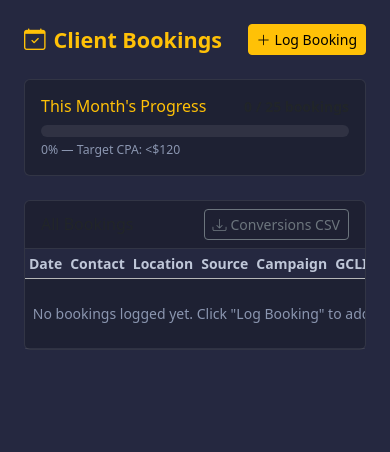
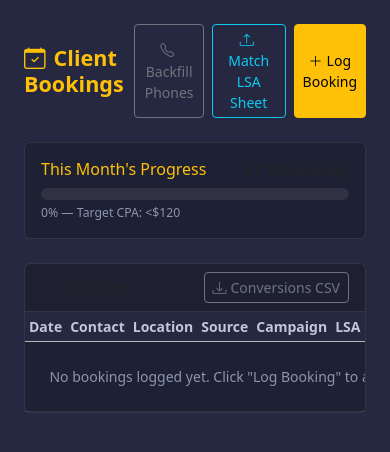
Before and after one commit to turboboom-stack/archangel-dashboard, a Flask app: page /bookings in a window 390 px wide. Shown: the part 57-509 px from the top of the page. Run offline with Flask 3, Linux system fonts and the light colour scheme; data comes from the database, SQL or seed files in the repository; data that the repository does not hold is empty.

Commit message:
Add phone backfill, LSA phone matching, and booking table improvements
- Backfill Phones button: pulls primary_phone_number from Clio for all 68 existing contacts
- Match LSA Sheet: upload Google Local Services CSV, matches by normalized phone number,
  tags bookings with lsa_lead_id and lsa_charged status
- ClioBooking gains lsa_lead_id and lsa_charged columns with startup migration
- Bookings table: LSA match column, phone/email under contact name, accessible markup

Co-Authored-By: Claude Sonnet 4.6 <noreply@anthropic.com>

```diff
--- a/app.py
+++ b/app.py
@@ -20,7 +20,13 @@ with app.app_context():
     from sqlalchemy import text
     with db.engine.connect() as _conn:
         _existing = {row[1] for row in _conn.execute(text("PRAGMA table_info(clio_bookings)"))}
-        for _col, _typedef in [("gclid", "VARCHAR(256)"), ("email", "VARCHAR(256)"), ("phone", "VARCHAR(64)")]:
+        for _col, _typedef in [
+            ("gclid",       "VARCHAR(256)"),
+            ("email",       "VARCHAR(256)"),
+            ("phone",       "VARCHAR(64)"),
+            ("lsa_lead_id", "VARCHAR(128)"),
+            ("lsa_charged", "BOOLEAN"),
+        ]:
             if _col not in _existing:
                 _conn.execute(text(f"ALTER TABLE clio_bookings ADD COLUMN {_col} {_typedef}"))
         _conn.commit()
@@ -420,6 +426,132 @@ def generate_summary():
     return jsonify({"ok": True, "summary": text})
 
 
+@app.route("/api/bookings/backfill-phones", methods=["POST"])
+def backfill_phones():
+    from connectors.clio_connector import _paginate
+    import re
+
+    # Collect clio contact IDs that need a phone
+    missing = (
+        db.session.query(ClioBooking)
+        .filter(ClioBooking.clio_id.isnot(None), ClioBooking.phone.is_(None))
+        .all()
+    )
+    if not missing:
+        return jsonify({"ok": True, "updated": 0, "message": "All bookings already have phones"})
+
+    # Build a lookup: numeric_contact_id → booking row
+    id_map = {}
+    for b in missing:
+        if b.clio_id and b.clio_id.startswith("contact-"):
+            id_map[b.clio_id.replace("contact-", "")] = b
+
+    updated = 0
+    errors = []
+    for contact in _paginate("contacts", {
+        "fields": "id,primary_phone_number",
+        "order":  "id(desc)",
+        "limit":  200,
+    }):
+        cid = str(contact.get("id", ""))
+        if cid not in id_map:
+            continue
+        raw_phone = contact.get("primary_phone_number") or ""
+        if raw_phone:
+            id_map[cid].phone = raw_phone
+            updated += 1
+        if updated >= len(id_map):
+            break  # found all we needed
+
+    db.session.commit()
+    return jsonify({"ok": True, "updated": updated, "total_missing": len(missing)})
+
+
+def _normalize_phone(raw):
+    """Strip all non-digits, return last 10 digits (US numbers)."""
+    digits = re.sub(r"\D", "", str(raw or ""))
+    return digits[-10:] if len(digits) >= 10 else digits
+
+
+@app.route("/api/lsa/upload", methods=["POST"])
+def upload_lsa():
+    import csv, io, re
+
+    f = request.files.get("lsa_file")
+    if not f:
+        return jsonify({"error": "No file provided"}), 400
+
+    content = f.read().decode("utf-8-sig")  # strip BOM if present
+    reader = csv.DictReader(io.StringIO(content))
+    headers = [h.strip().lower() for h in (reader.fieldnames or [])]
+
+    # Detect phone column — LSA exports use various names
+    phone_col = next(
+        (h for h in reader.fieldnames or []
+         if any(k in h.lower() for k in ["phone", "caller", "number", "tel"])),
+        None,
+    )
+    lead_id_col = next(
+        (h for h in reader.fieldnames or []
+         if any(k in h.lower() for k in ["lead id", "lead_id", "leadid", "id"])),
+        None,
+    )
+    charged_col = next(
+        (h for h in reader.fieldnames or []
+         if any(k in h.lower() for k in ["charged", "billed", "status", "dispute"])),
+        None,
+    )
+
+    if not phone_col:
+        return jsonify({
+            "error": "Could not find a phone column",
+            "columns_found": reader.fieldnames,
+        }), 422
+
+    # Build phone → {lead_id, charged} map from the LSA sheet
+    lsa_leads = {}
+    for row in reader:
+        raw = row.get(phone_col, "")
+        norm = _normalize_phone(raw)
+        if not norm:
+            continue
+        lead_id = row.get(lead_id_col, "").strip() if lead_id_col else ""
+        charged_raw = row.get(charged_col, "").strip().lower() if charged_col else ""
+        charged = charged_raw not in ("", "no", "false", "0", "disputed", "credited")
+        lsa_leads[norm] = {"lead_id": lead_id, "charged": charged, "raw_phone": raw}
+
+    if not lsa_leads:
+        return jsonify({"error": "No valid phone numbers found in uploaded file"}), 422
+
+    # Match against bookings that have a phone number
+    bookings_with_phone = (
+        db.session.query(ClioBooking)
+        .filter(ClioBooking.phone.isnot(None))
+        .all()
+    )
+
+    matched, already_matched = 0, 0
+    for booking in bookings_with_phone:
+        norm = _normalize_phone(booking.phone)
+        if norm in lsa_leads:
+            if booking.lsa_lead_id:
+                already_matched += 1
+            else:
+                lead = lsa_leads[norm]
+                booking.lsa_lead_id = lead["lead_id"] or norm
+                booking.lsa_charged = lead["charged"]
+                matched += 1
+
+    db.session.commit()
+    return jsonify({
+        "ok": True,
+        "lsa_leads_in_file": len(lsa_leads),
+        "bookings_checked": len(bookings_with_phone),
+        "newly_matched": matched,
+        "already_matched": already_matched,
+    })
+
+
 @app.route("/webhook/clio", methods=["POST"])
 def clio_webhook():
     secret = os.environ.get("CLIO_WEBHOOK_SECRET") or config._env.get("CLIO_WEBHOOK_SECRET", "")
--- a/models.py
+++ b/models.py
@@ -133,6 +133,8 @@ class ClioBooking(db.Model):
     gclid = db.Column(db.String(256), nullable=True)   # Google Click ID for offline conversion import
     email = db.Column(db.String(256), nullable=True)
     phone = db.Column(db.String(64), nullable=True)
+    lsa_lead_id = db.Column(db.String(128), nullable=True)   # Google LSA lead ID if matched
+    lsa_charged = db.Column(db.Boolean, nullable=True)       # whether LSA charged for this lead
 
 
 class AdRecommendation(db.Model):
--- a/static/css/dashboard.css
+++ b/static/css/dashboard.css
@@ -123,6 +123,7 @@ canvas {
 .filter-date-input { width: 160px; }
 
 .contact-meta { font-size: .7rem; }
+.booking-progress { height: 12px; }
 
 /* Form controls */
 .form-control.bg-dark {
--- a/templates/bookings.html
+++ b/templates/bookings.html
@@ -4,9 +4,17 @@
 {% block content %}
 <div class="d-flex justify-content-between align-items-center mb-4">
   <h4 class="mb-0 text-warning fw-bold"><i class="bi bi-calendar-check me-2"></i>Client Bookings</h4>
-  <button class="btn btn-warning btn-sm" data-bs-toggle="modal" data-bs-target="#addBookingModal">
-    <i class="bi bi-plus-lg me-1"></i>Log Booking
-  </button>
+  <div class="d-flex gap-2">
+    <button type="button" class="btn btn-outline-secondary btn-sm" onclick="backfillPhones(this)" title="Pull phone numbers from Clio for all existing bookings">
+      <i class="bi bi-telephone me-1"></i>Backfill Phones
+    </button>
+    <button type="button" class="btn btn-outline-info btn-sm" data-bs-toggle="modal" data-bs-target="#lsaUploadModal" title="Match Google Local Services leads by phone number">
+      <i class="bi bi-upload me-1"></i>Match LSA Sheet
+    </button>
+    <button type="button" class="btn btn-warning btn-sm" data-bs-toggle="modal" data-bs-target="#addBookingModal" title="Manually log a booking">
+      <i class="bi bi-plus-lg me-1"></i>Log Booking
+    </button>
+  </div>
 </div>
 
 <!-- Monthly Summary -->
@@ -17,9 +25,9 @@
       <span class="fw-bold">{{ count }} / {{ target.bookings }} bookings</span>
     </div>
     {% set pct = [(count / target.bookings * 100)|int, 100]|min %}
-    <div class="progress" style="height: 12px; background:#333;">
+    <div class="progress booking-progress">
       <div class="progress-bar {% if pct >= 80 %}bg-success{% elif pct >= 50 %}bg-warning{% else %}bg-danger{% endif %}"
-           style="width: {{ pct }}%"></div>
+           style="width: {{ pct }}%" role="progressbar" title="{{ pct }}% of booking goal"></div>
     </div>
     <div class="text-muted small mt-1">{{ pct }}% — Target CPA: <${{ target.cpa_max }}</div>
   </div>
@@ -63,7 +71,15 @@
   <div class="table-responsive">
     <table class="table table-dark table-hover table-sm mb-0">
       <thead class="table-secondary text-dark">
-        <tr><th>Date</th><th>Contact</th><th>Location</th><th>Source</th><th>Campaign</th><th>GCLID</th></tr>
+        <tr>
+          <th>Date</th>
+          <th>Contact</th>
+          <th>Location</th>
+          <th>Source</th>
+          <th>Campaign</th>
+          <th>LSA</th>
+          <th>GCLID</th>
+        </tr>
       </thead>
       <tbody>
         {% for b in bookings %}
@@ -71,12 +87,26 @@
           <td>{{ b.booking_date.strftime('%b %d, %Y') }}</td>
           <td class="small">
             {{ b.notes or '—' }}
-            {% if b.email %}<div class="text-muted" class="contact-meta">{{ b.email }}</div>{% endif %}
-            {% if b.phone %}<div class="text-muted" class="contact-meta">{{ b.phone }}</div>{% endif %}
+            {% if b.email %}<div class="contact-meta text-muted">{{ b.email }}</div>{% endif %}
+            {% if b.phone %}<div class="contact-meta text-muted">{{ b.phone }}</div>{% endif %}
           </td>
-          <td><span class="badge {% if b.location == 'SD' %}bg-warning text-dark{% elif b.location == 'AV' %}bg-info text-dark{% else %}bg-secondary{% endif %}">{{ b.location or '—' }}</span></td>
+          <td>
+            <span class="badge {% if b.location == 'SD' %}bg-warning text-dark{% elif b.location == 'AV' %}bg-info text-dark{% else %}bg-secondary{% endif %}">
+              {{ b.location or '—' }}
+            </span>
+          </td>
           <td class="small">{{ b.source or '—' }}</td>
           <td class="small text-muted">{{ b.campaign or '—' }}</td>
+          <td class="small">
+            {% if b.lsa_lead_id %}
+              <span class="badge {% if b.lsa_charged %}bg-success{% else %}bg-secondary{% endif %}"
+                    title="LSA Lead ID: {{ b.lsa_lead_id }}">
+                {% if b.lsa_charged %}✓ charged{% else %}matched{% endif %}
+              </span>
+            {% else %}
+              <span class="text-muted">—</span>
+            {% endif %}
+          </td>
           <td class="small">
             {% if b.gclid %}
               <span class="badge bg-success" title="{{ b.gclid }}">✓ tracked</span>
@@ -87,7 +117,7 @@
         </tr>
         {% else %}
         <tr>
-          <td colspan="6" class="text-center text-muted py-4">No bookings logged yet. Click "Log Booking" to add.</td>
+          <td colspan="7" class="text-center text-muted py-4">No bookings logged yet. Click "Log Booking" to add.</td>
         </tr>
         {% endfor %}
       </tbody>
@@ -95,43 +125,79 @@
   </div>
 </div>
 
-<!-- Add Booking Modal -->
-<div class="modal fade" id="addBookingModal" tabindex="-1">
+<!-- LSA Upload Modal -->
+<div class="modal fade" id="lsaUploadModal" tabindex="-1" aria-labelledby="lsaUploadModalLabel" role="dialog">
   <div class="modal-dialog">
     <div class="modal-content bg-dark border-secondary text-light">
       <div class="modal-header border-secondary">
-        <h5 class="modal-title text-warning">Log New Booking</h5>
-        <button type="button" class="btn-close btn-close-white" data-bs-dismiss="modal"></button>
+        <h5 class="modal-title text-info" id="lsaUploadModalLabel">
+          <i class="bi bi-telephone-inbound me-2"></i>Match Google Local Services Sheet
+        </h5>
+        <button type="button" class="btn-close btn-close-white" data-bs-dismiss="modal" aria-label="Close"></button>
+      </div>
+      <div class="modal-body">
+        <p class="text-muted small mb-3">
+          Download your leads CSV from Google Local Services Ads and upload it here.
+          Bookings with a matching phone number will be tagged as LSA leads.
+        </p>
+        <div class="mb-3">
+          <label for="lsaFile" class="form-label small">LSA CSV File</label>
+          <input type="file" class="form-control bg-dark text-light border-secondary"
+                 id="lsaFile" accept=".csv" title="Google Local Services Ads leads CSV">
+        </div>
+        <div id="lsaStatus" class="small"></div>
+      </div>
+      <div class="modal-footer border-secondary">
+        <button type="button" class="btn btn-secondary" data-bs-dismiss="modal">Cancel</button>
+        <button type="button" class="btn btn-info" onclick="uploadLsa(this)">
+          <i class="bi bi-search me-1"></i>Match Leads
+        </button>
+      </div>
+    </div>
+  </div>
+</div>
+
+<!-- Add Booking Modal -->
+<div class="modal fade" id="addBookingModal" tabindex="-1" aria-labelledby="addBookingModalLabel" role="dialog">
+  <div class="modal-dialog">
+    <div class="modal-content bg-dark border-secondary text-light">
+      <div class="modal-header border-secondary">
+        <h5 class="modal-title text-warning" id="addBookingModalLabel">Log New Booking</h5>
+        <button type="button" class="btn-close btn-close-white" data-bs-dismiss="modal" aria-label="Close"></button>
       </div>
       <div class="modal-body">
         <div class="mb-3">
-          <label class="form-label small">Date</label>
-          <input type="date" class="form-control bg-dark text-light border-secondary" id="bDate" value="{{ today }}">
+          <label for="bDate" class="form-label small">Date</label>
+          <input type="date" class="form-control bg-dark text-light border-secondary"
+                 id="bDate" title="Booking date" value="{{ today }}">
         </div>
         <div class="mb-3">
-          <label class="form-label small">Location</label>
-          <select class="form-select bg-dark text-light border-secondary" id="bLocation">
+          <label for="bLocation" class="form-label small">Location</label>
+          <select class="form-select bg-dark text-light border-secondary" id="bLocation" title="Office location" aria-label="Location">
             <option value="SD">San Diego</option>
             <option value="AV">Apple Valley</option>
             <option value="">Unknown</option>
           </select>
         </div>
         <div class="mb-3">
-          <label class="form-label small">Source</label>
-          <input type="text" class="form-control bg-dark text-light border-secondary" id="bSource" placeholder="Google Ads, GMB, Referral, Organic...">
+          <label for="bSource" class="form-label small">Source</label>
+          <input type="text" class="form-control bg-dark text-light border-secondary"
+                 id="bSource" title="Lead source" placeholder="Google Ads, GMB, Referral, Organic...">
         </div>
         <div class="mb-3">
-          <label class="form-label small">Campaign (optional)</label>
-          <input type="text" class="form-control bg-dark text-light border-secondary" id="bCampaign">
+          <label for="bCampaign" class="form-label small">Campaign (optional)</label>
+          <input type="text" class="form-control bg-dark text-light border-secondary"
+                 id="bCampaign" title="Campaign name" placeholder="e.g. estate-planning-sd">
         </div>
         <div class="mb-3">
-          <label class="form-label small">Notes (optional)</label>
-          <input type="text" class="form-control bg-dark text-light border-secondary" id="bNotes">
+          <label for="bNotes" class="form-label small">Notes (optional)</label>
+          <input type="text" class="form-control bg-dark text-light border-secondary"
+                 id="bNotes" title="Notes" placeholder="Client name or other notes">
         </div>
       </div>
       <div class="modal-footer border-secondary">
-        <button class="btn btn-secondary" data-bs-dismiss="modal">Cancel</button>
-        <button class="btn btn-warning" onclick="submitBooking()">Save Booking</button>
+        <button type="button" class="btn btn-secondary" data-bs-dismiss="modal">Cancel</button>
+        <button type="button" class="btn btn-warning" onclick="submitBooking()">Save Booking</button>
       </div>
     </div>
   </div>
@@ -143,15 +209,15 @@
 function submitBooking() {
   const data = {
     booking_date: document.getElementById('bDate').value,
-    location: document.getElementById('bLocation').value,
-    source: document.getElementById('bSource').value,
-    campaign: document.getElementById('bCampaign').value,
-    notes: document.getElementById('bNotes').value,
+    location:     document.getElementById('bLocation').value,
+    source:       document.getElementById('bSource').value,
+    campaign:     document.getElementById('bCampaign').value,
+    notes:        document.getElementById('bNotes').value,
   };
   fetch('/api/bookings/add', {
     method: 'POST',
-    headers: {'Content-Type': 'application/json'},
-    body: JSON.stringify(data)
+    headers: { 'Content-Type': 'application/json' },
+    body: JSON.stringify(data),
   })
   .then(r => r.json())
   .then(d => {
@@ -159,5 +225,58 @@ function submitBooking() {
     else showToast('Error: ' + d.error, true);
   });
 }
+
+function backfillPhones(btn) {
+  btn.disabled = true;
+  btn.innerHTML = '<i class="bi bi-hourglass-split me-1"></i>Fetching…';
+  fetch('/api/bookings/backfill-phones', { method: 'POST' })
+    .then(r => r.json())
+    .then(d => {
+      if (d.ok) {
+        showToast(`Phones updated: ${d.updated} of ${d.total_missing || 0} bookings`);
+        setTimeout(() => location.reload(), 1500);
+      } else {
+        showToast('Error: ' + d.error, true);
+        btn.disabled = false;
+        btn.innerHTML = '<i class="bi bi-telephone me-1"></i>Backfill Phones';
+      }
+    })
+    .catch(() => {
+      showToast('Request failed', true);
+      btn.disabled = false;
+      btn.innerHTML = '<i class="bi bi-telephone me-1"></i>Backfill Phones';
+    });
+}
+
+function uploadLsa(btn) {
+  const file = document.getElementById('lsaFile').files[0];
+  if (!file) { showToast('Select a CSV file first', true); return; }
+
+  btn.disabled = true;
+  btn.innerHTML = '<i class="bi bi-hourglass-split me-1"></i>Matching…';
+
+  const fd = new FormData();
+  fd.append('lsa_file', file);
+
+  fetch('/api/lsa/upload', { method: 'POST', body: fd })
+    .then(r => r.json())
+    .then(d => {
+      btn.disabled = false;
+      btn.innerHTML = '<i class="bi bi-search me-1"></i>Match Leads';
+      if (d.error) {
+        document.getElementById('lsaStatus').innerHTML =
+          `<span class="text-danger">${d.error}${d.columns_found ? ' — columns: ' + d.columns_found.join(', ') : ''}</span>`;
+        return;
+      }
+      document.getElementById('lsaStatus').innerHTML =
+        `<span class="text-success">✓ ${d.newly_matched} new matches found out of ${d.lsa_leads_in_file} LSA leads</span>`;
+      if (d.newly_matched > 0) setTimeout(() => location.reload(), 1800);
+    })
+    .catch(() => {
+      btn.disabled = false;
+      btn.innerHTML = '<i class="bi bi-search me-1"></i>Match Leads';
+      showToast('Upload failed', true);
+    });
+}
 </script>
 {% endblock %}
```
